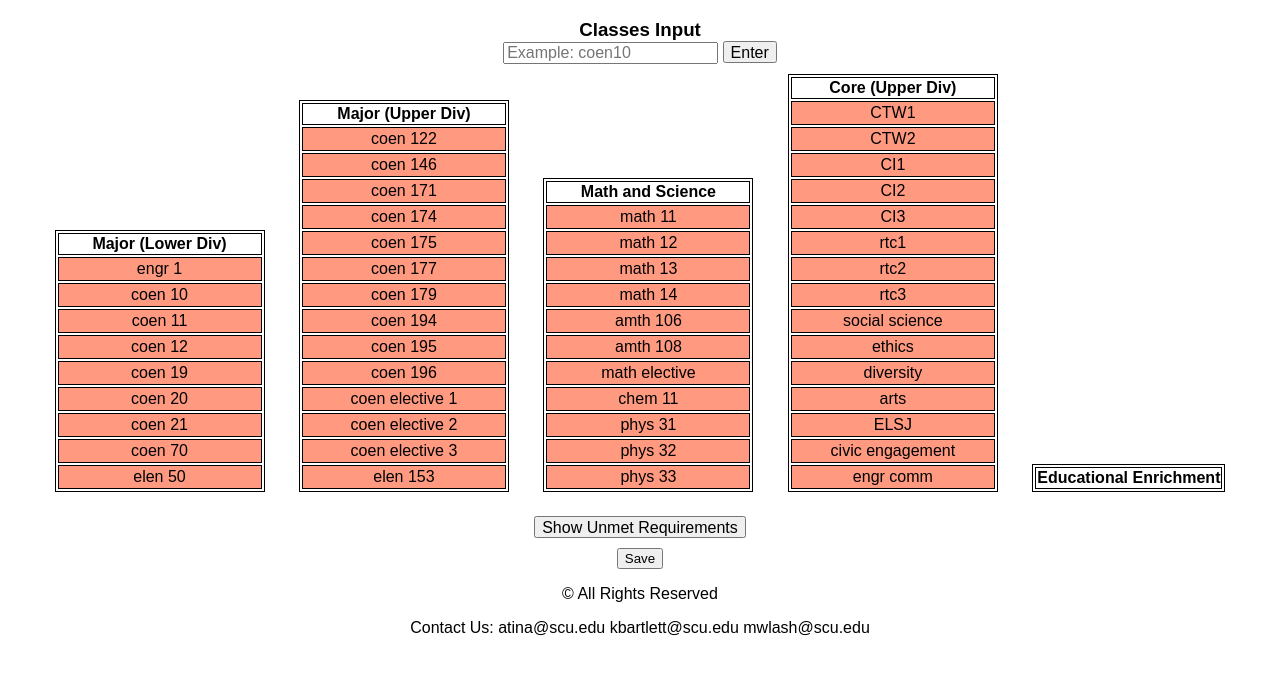
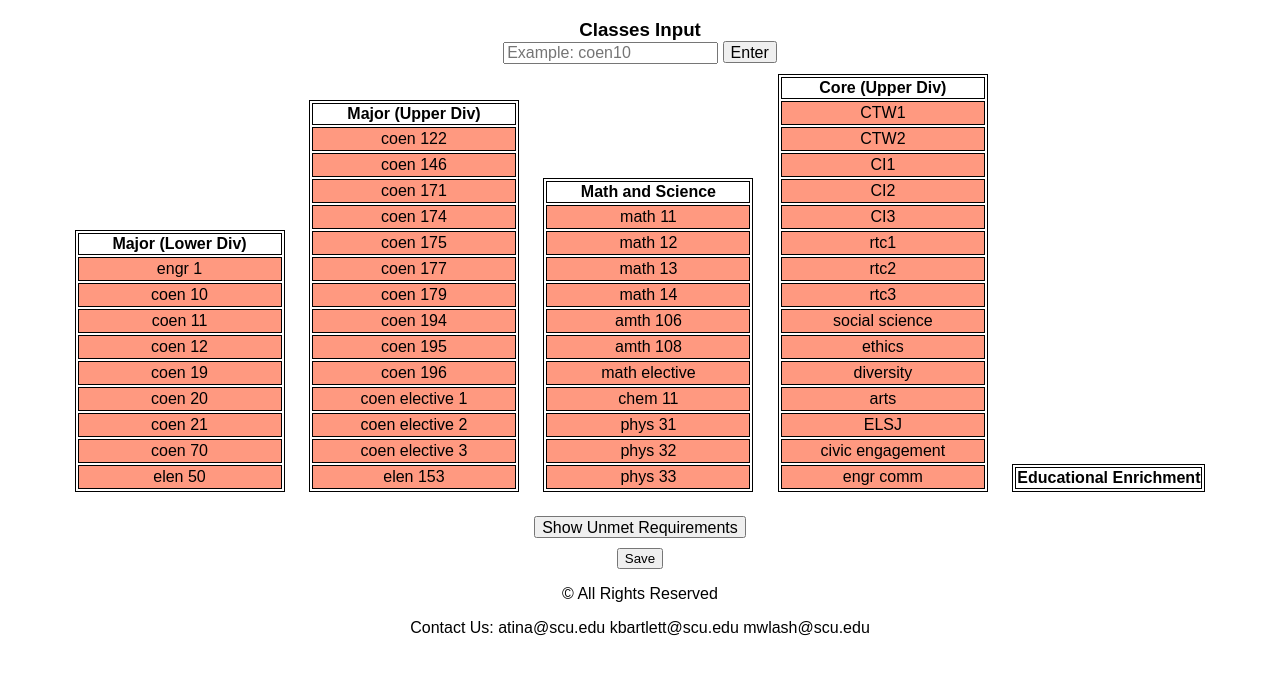
Before and after one commit to korybartlett/degreeaudit, a plain HTML site: page index.html in a window 1280 px wide. Shown: the part 61-736 px from the top of the page. Drawn offline with nearby package versions, Linux system fonts and the light colour scheme.

Commit message:
more space for toggle

```diff
--- a/css/index.css
+++ b/css/index.css
@@ -101,24 +101,24 @@ table{
 }
 
 #tblMLD {
-  margin-left: 30px;
-  margin-right: 30px;
+  margin-left: 20px;
+  margin-right: 20px;
 }
 
 #tblMUD{
-  margin-right: 30px;
+  margin-right: 20px;
 }
 
 #tblMS{
-  margin-right: 30px;
+  margin-right: 20px;
 }
 
 #tblCore{
-  margin-right: 30px;
+  margin-right: 20px;
 }
 
 #tblEE{
-  margin-right: 30px;
+  margin-right: 20px;
 }
 
 #tables{
```
